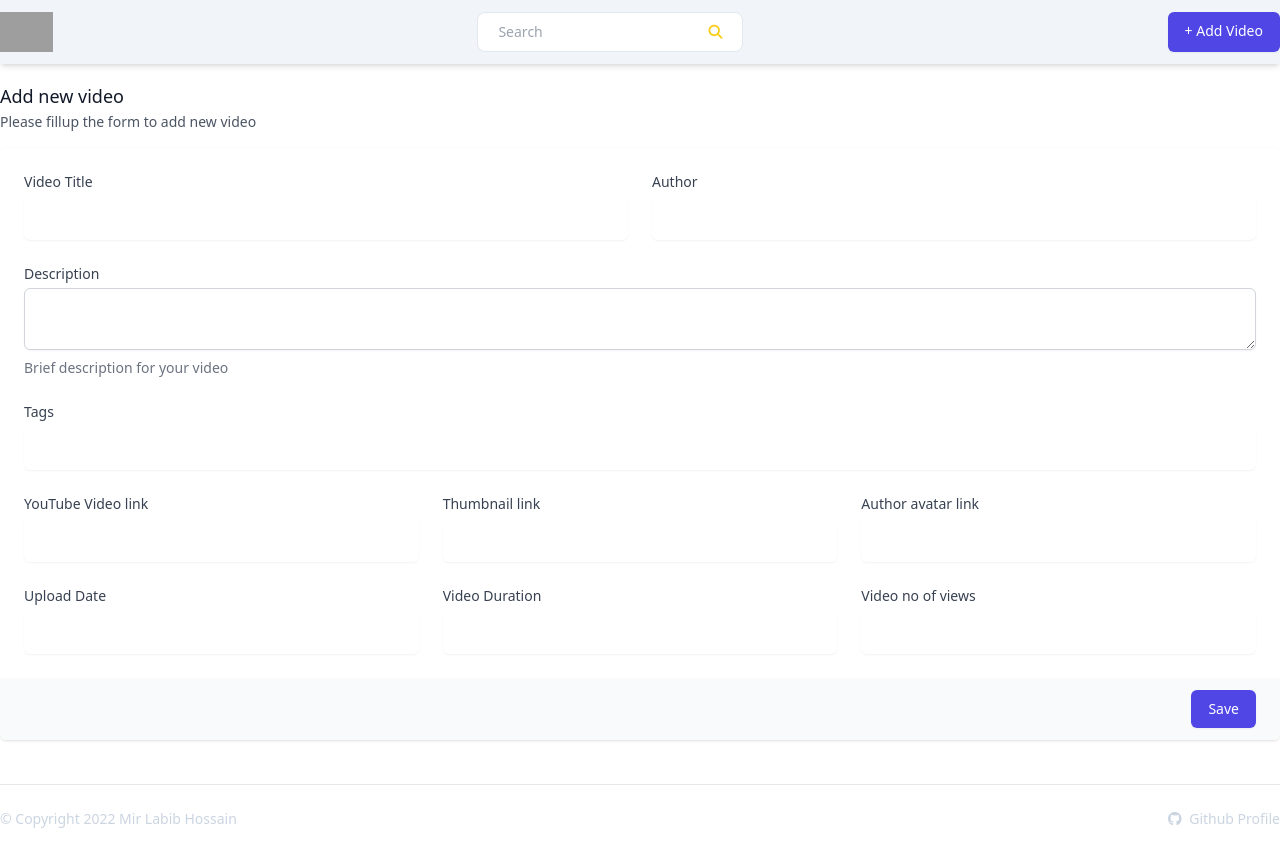
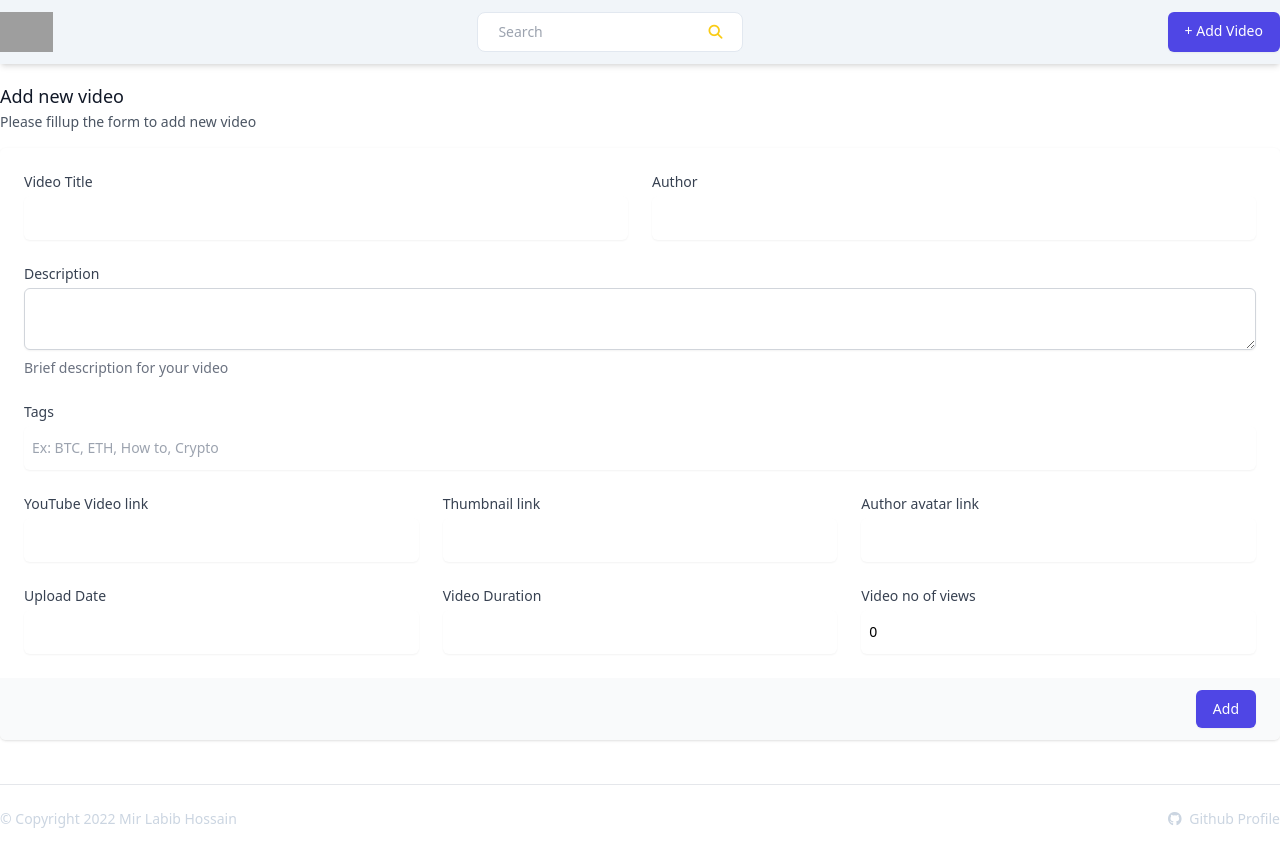
Before and after one commit to Mir-Labib-Hossain/Crypto-TV, a React (Create React App) app: page /videos/add in a window 1280 px wide. Built offline with nearby package versions, Linux system fonts and the light colour scheme; grey boxes are pictures that could not be loaded.

Commit message:
Implemented edit-video api & UI

```diff
--- a/src/components/textInput/index.tsx
+++ b/src/components/textInput/index.tsx
@@ -1,17 +1,14 @@
-import { forwardRef } from "react";
-
 type Props = {
   title: string;
-  [attributes: string]: any;
 };
 
-const TextInput = forwardRef(({ title, attributes }: Props, ref: any) => {
+const TextInput = ({ title, ...rest }: Props & React.InputHTMLAttributes<HTMLInputElement>) => {
   return (
     <>
       <label className="block text-sm font-medium text-gray-700">{title}</label>
-      <input type="text" {...attributes} ref={ref} required className="mt-1 py-3 px-2 focus:ring-indigo-500 focus:border-indigo-500 block w-full shadow-sm sm:text-sm border-gray-300 rounded-md" />
+      <input type="text" {...rest} required className="mt-1 py-3 px-2 focus:ring-indigo-500 focus:border-indigo-500 block w-full shadow-sm sm:text-sm border-gray-300 rounded-md" />
     </>
   );
-});
+};
 
 export default TextInput;
--- a/src/pages/addVideo/form.tsx
+++ b/src/pages/addVideo/form.tsx
@@ -1,41 +1,43 @@
-import { useRef } from "react";
+import { useEffect, useState } from "react";
 import { useNavigate } from "react-router-dom";
 import TextArea from "../../components/textArea";
 import TextInput from "../../components/textInput";
 import { useAddVideoMutation } from "../../services/videoApi";
 
 const Form = () => {
-  const [addVideo] = useAddVideoMutation();
+  const [addVideo, { isLoading, isError, isSuccess }] = useAddVideoMutation();
   const navigate = useNavigate();
 
-  const title = useRef<HTMLInputElement>();
-  const description = useRef<HTMLInputElement>();
-  const author = useRef<HTMLInputElement>();
-  const avatar = useRef<HTMLInputElement>();
-  const date = useRef<HTMLInputElement>();
-  const duration = useRef<HTMLInputElement>();
-  const views = useRef<HTMLInputElement>();
-  const link = useRef<HTMLInputElement>();
-  const thumbnail = useRef<HTMLInputElement>();
-  const tags = useRef<HTMLInputElement>();
+  const [title, setTitle] = useState<string>("");
+  const [description, setDescription] = useState<string>("");
+  const [author, setAuthor] = useState<string>("");
+  const [avatar, setAvatar] = useState<string>("");
+  const [date, setDate] = useState<string>("");
+  const [duration, setDuration] = useState<string>("");
+  const [views, setViews] = useState<number>(0);
+  const [link, setLink] = useState<string>("");
+  const [thumbnail, setThumbnail] = useState<string>("");
+  const [tags, setTags] = useState<string>("");
 
-  const handleSubmit = async (event: any) => {
+  const handleSubmit = (event: any) => {
     event.preventDefault();
-    const response: any = await addVideo({
-      title: title.current?.value || "",
-      description: description.current?.value || "",
-      author: author.current?.value || "",
-      avatar: avatar.current?.value || "",
-      date: date.current?.value || "",
-      duration: duration.current?.value || "",
-      views: views.current?.value ? parseInt(views.current.value) : 0,
-      link: link.current?.value || "",
-      thumbnail: thumbnail.current?.value || "",
-      tags: tags.current?.value.split(", ") || [],
+    addVideo({
+      title,
+      description,
+      author,
+      avatar,
+      date,
+      duration,
+      views,
+      link,
+      thumbnail,
+      tags: tags.split(", "),
     });
+  };
 
-    if (response.data) navigate("/");
-  };
+  useEffect(() => {
+    if (isSuccess) navigate(`/`);
+  }, [isSuccess, navigate]);
 
   return (
     <form onSubmit={handleSubmit}>
@@ -43,48 +45,49 @@ const Form = () => {
         <div className="px-4 py-5 bg-white sm:p-6">
           <div className="grid grid-cols-6 gap-6">
             <div className="col-span-6 sm:col-span-3">
-              <TextInput title="Video Title" ref={title} />
+              <TextInput title="Video Title" value={title} onChange={(e: React.ChangeEvent<HTMLInputElement>) => setTitle(e.target.value)} />
             </div>
 
             <div className="col-span-6 sm:col-span-3">
-              <TextInput title="Author" ref={author} />
+              <TextInput title="Author" value={author} onChange={(e: React.ChangeEvent<HTMLInputElement>) => setAuthor(e.target.value)} />
             </div>
 
             <div className="col-span-6">
-              <TextArea title="Description" ref={description} />
+              <TextArea title="Description" value={description} onChange={(e: React.ChangeEvent<HTMLTextAreaElement>) => setDescription(e.target.value)} />
             </div>
+
             <div className="col-span-6">
-              <TextInput title="Tags" ref={tags} placeholder="Ex: BTC, ETH, How to, Crypto" />
+              <TextInput title="Tags" value={tags} onChange={(e: React.ChangeEvent<HTMLInputElement>) => setTags(e.target.value)} placeholder="Ex: BTC, ETH, How to, Crypto" />
             </div>
 
             <div className="col-span-6 sm:col-span-6 lg:col-span-2">
-              <TextInput title="YouTube Video link" ref={link} />
+              <TextInput title="YouTube Video link" value={link} onChange={(e: React.ChangeEvent<HTMLInputElement>) => setLink(e.target.value)} />
             </div>
 
             <div className="col-span-6 sm:col-span-6 lg:col-span-2">
-              <TextInput title="Thumbnail link" ref={thumbnail} />
+              <TextInput title="Thumbnail link" value={thumbnail} onChange={(e: React.ChangeEvent<HTMLInputElement>) => setThumbnail(e.target.value)} />
             </div>
 
             <div className="col-span-6 sm:col-span-6 lg:col-span-2">
-              <TextInput title="Author avatar link" ref={avatar} />
+              <TextInput title="Author avatar link" value={avatar} onChange={(e: React.ChangeEvent<HTMLInputElement>) => setAvatar(e.target.value)} />
             </div>
 
             <div className="col-span-6 sm:col-span-6 lg:col-span-2">
-              <TextInput title="Upload Date" ref={date} />
+              <TextInput title="Upload Date" value={date} onChange={(e: React.ChangeEvent<HTMLInputElement>) => setDate(e.target.value)} />
             </div>
 
             <div className="col-span-6 sm:col-span-3 lg:col-span-2">
-              <TextInput title="Video Duration" ref={duration} />
+              <TextInput title="Video Duration" value={duration} onChange={(e: React.ChangeEvent<HTMLInputElement>) => setDuration(e.target.value)} />
             </div>
 
             <div className="col-span-6 sm:col-span-3 lg:col-span-2">
-              <TextInput title="Video no of views" ref={views} type="number" />
+              <TextInput title="Video no of views" value={views} onChange={(e: React.ChangeEvent<HTMLInputElement>) => setViews(parseInt(e.target.value))} type="number" />
             </div>
           </div>
         </div>
         <div className="px-4 py-3 bg-gray-50 text-right sm:px-6">
-          <button type="submit" className="inline-flex justify-center py-2 px-4 border border-transparent shadow-sm text-sm font-medium rounded-md text-white bg-indigo-600 hover:bg-indigo-700 focus:outline-none focus:ring-0 focus:ring-offset-0 focus:ring-indigo-500">
-            Save
+          <button type="submit" disabled={isLoading} className="inline-flex justify-center py-2 px-4 border border-transparent shadow-sm text-sm font-medium rounded-md text-white bg-indigo-600 hover:bg-indigo-700 focus:outline-none focus:ring-0 focus:ring-offset-0 focus:ring-indigo-500">
+            Add
           </button>
         </div>
 
--- a/src/pages/editVideo/form.tsx
+++ b/src/pages/editVideo/form.tsx
@@ -1,52 +1,107 @@
+import { useEffect, useState } from "react";
+import { useNavigate } from "react-router-dom";
+import Error from "../../components/status/error";
 import TextArea from "../../components/textArea";
 import TextInput from "../../components/textInput";
+import { useEditVideoMutation } from "../../services/videoApi";
 
-type Props = {};
+type Props = {
+  data: IVideo;
+};
 
-const Form = (props: Props) => {
+const Form = ({ data }: Props) => {
+  const { id, title: initialTitle, description: initialDescription, author: initialAuthor, avatar: initialAvatar, date: initialDate, duration: initialDuration, views: initialViews, link: initialLink, thumbnail: initialThumbnail, tags: initialTags } = data;
+
+  const [editVideo, { isLoading, isError, isSuccess }] = useEditVideoMutation();
+  const navigate = useNavigate();
+
+  const [title, setTitle] = useState<string>(initialTitle);
+  const [description, setDescription] = useState<string>(initialDescription);
+  const [author, setAuthor] = useState<string>(initialAuthor);
+  const [avatar, setAvatar] = useState<string>(initialAvatar);
+  const [date, setDate] = useState<string>(initialDate);
+  const [duration, setDuration] = useState<string>(initialDuration);
+  const [views, setViews] = useState<number>(initialViews);
+  const [link, setLink] = useState<string>(initialLink);
+  const [thumbnail, setThumbnail] = useState<string>(initialThumbnail);
+  const [tags, setTags] = useState<string>(initialTags.join(", "));
+
+  const handleSubmit = (event: any) => {
+    event.preventDefault();
+    editVideo({
+      videoId: id,
+      data: {
+        title,
+        description,
+        author,
+        avatar,
+        date,
+        duration,
+        views,
+        link,
+        thumbnail,
+        tags: tags.split(", "),
+      },
+    });
+  };
+
+  useEffect(() => {
+    if (isSuccess) navigate(`/videos/${id}`);
+  }, [id, isSuccess, navigate]);
+
   return (
-    <form action="#" method="POST">
+    <form onSubmit={handleSubmit}>
       <div className="shadow overflow-hidden sm:rounded-md">
         <div className="px-4 py-5 bg-white sm:p-6">
           <div className="grid grid-cols-6 gap-6">
             <div className="col-span-6 sm:col-span-3">
-              <TextInput title="Video Title" />
+              <TextInput title="Video Title" value={title} onChange={(e: React.ChangeEvent<HTMLInputElement>) => setTitle(e.target.value)} />
             </div>
 
             <div className="col-span-6 sm:col-span-3">
-              <TextInput title="Author" />
+              <TextInput title="Author" value={author} onChange={(e: React.ChangeEvent<HTMLInputElement>) => setAuthor(e.target.value)} />
             </div>
 
             <div className="col-span-6">
-              <TextArea title="Description" />
+              <TextArea title="Description" value={description} onChange={(e: React.ChangeEvent<HTMLTextAreaElement>) => setDescription(e.target.value)} />
             </div>
 
             <div className="col-span-6">
-              <TextInput title="YouTube Video link" />
-            </div>
-
-            <div className="col-span-6">
-              <TextInput title="Thumbnail link" />
+              <TextInput title="Tags" value={tags} onChange={(e: React.ChangeEvent<HTMLInputElement>) => setTags(e.target.value)} placeholder="Ex: BTC, ETH, How to, Crypto" />
             </div>
 
             <div className="col-span-6 sm:col-span-6 lg:col-span-2">
-              <TextInput title="Upload Date" />
+              <TextInput title="YouTube Video link" value={link} onChange={(e: React.ChangeEvent<HTMLInputElement>) => setLink(e.target.value)} />
+            </div>
+
+            <div className="col-span-6 sm:col-span-6 lg:col-span-2">
+              <TextInput title="Thumbnail link" value={thumbnail} onChange={(e: React.ChangeEvent<HTMLInputElement>) => setThumbnail(e.target.value)} />
+            </div>
+
+            <div className="col-span-6 sm:col-span-6 lg:col-span-2">
+              <TextInput title="Author avatar link" value={avatar} onChange={(e: React.ChangeEvent<HTMLInputElement>) => setAvatar(e.target.value)} />
+            </div>
+
+            <div className="col-span-6 sm:col-span-6 lg:col-span-2">
+              <TextInput title="Upload Date" value={date} onChange={(e: React.ChangeEvent<HTMLInputElement>) => setDate(e.target.value)} />
             </div>
 
             <div className="col-span-6 sm:col-span-3 lg:col-span-2">
-              <TextInput title="Video Duration" />
+              <TextInput title="Video Duration" value={duration} onChange={(e: React.ChangeEvent<HTMLInputElement>) => setDuration(e.target.value)} />
             </div>
 
             <div className="col-span-6 sm:col-span-3 lg:col-span-2">
-              <TextInput title="Video no of views" />
+              <TextInput title="Video no of views" value={views} onChange={(e: React.ChangeEvent<HTMLInputElement>) => setViews(parseInt(e.target.value))} type="number" />
             </div>
           </div>
         </div>
         <div className="px-4 py-3 bg-gray-50 text-right sm:px-6">
-          <button type="submit" className="inline-flex justify-center py-2 px-4 border border-transparent shadow-sm text-sm font-medium rounded-md text-white bg-indigo-600 hover:bg-indigo-700 focus:outline-none focus:ring-0 focus:ring-offset-0 focus:ring-indigo-500">
-            Save
+          <button type="submit" disabled={isLoading} className="inline-flex justify-center py-2 px-4 border border-transparent shadow-sm text-sm font-medium rounded-md text-white bg-indigo-600 hover:bg-indigo-700 focus:outline-none focus:ring-0 focus:ring-offset-0 focus:ring-indigo-500">
+            Update
           </button>
         </div>
+
+        {isError && <Error message="There was a problem while updating video details." />}
       </div>
     </form>
   );
--- a/src/pages/editVideo/index.tsx
+++ b/src/pages/editVideo/index.tsx
@@ -1,8 +1,16 @@
+import { useParams } from "react-router-dom";
+import Error from "../../components/status/error";
+import { useVideoQuery } from "../../services/videoApi";
 import Form from "./form";
 
-type Props = {};
+const EditVideo = () => {
+  const { videoId } = useParams();
+  const { data, isSuccess } = useVideoQuery({ videoId: videoId! }, { skip: !videoId });
+  let content: IContent;
+  if (isSuccess) content = <Form data={data} />;
+  else content = <Error message="Failed to edit" />;
+console.log(videoId);
 
-const EditVideo = (props: Props) => {
   return (
     <div className="max-w-7xl mx-auto p-5 lg:px-0">
       <div className="w-full">
@@ -10,9 +18,7 @@ const EditVideo = (props: Props) => {
           <h3 className="text-lg font-medium leading-6 text-gray-900">Edit video</h3>
           <p className="mt-1 text-sm text-gray-600">Please fillup the form to edit video</p>
         </div>
-        <div className="mt-5 md:mt-0 md:col-span-2">
-          <Form />
-        </div>
+        <div className="mt-5 md:mt-0 md:col-span-2">{content}</div>
       </div>
     </div>
   );
--- a/src/pages/video/Details.tsx
+++ b/src/pages/video/Details.tsx
@@ -20,7 +20,7 @@ const Details = ({ id, title, date, description, likes, unlikes }: Props) => {
         <h2 className="text-sm leading-[1.7142857] text-slate-600 w-full">Uploaded on {date}</h2>
         <div className="flex">
           <LikeUnlike id={id} prevLikes={likes} prevUnlikes={unlikes} />
-          <EditDeleteBtn />
+          <EditDeleteBtn  id={id}  />
         </div>
       </div>
       <div className="mt-4 text-sm text-[#334155] dark:text-slate-300">{description}</div>
--- a/src/services/videoApi.ts
+++ b/src/services/videoApi.ts
@@ -21,7 +21,7 @@ interface IUpdateReaction {
   currentNum: number;
 }
 
-interface IAddVideo {
+interface IAddVideoPayload {
   title: string;
   description: string;
   author: string;
@@ -32,6 +32,11 @@ interface IAddVideo {
   link: string;
   thumbnail: string;
   tags: string[];
+}
+
+interface IEditVideoPayloadParam {
+  videoId: number;
+  data: IAddVideoPayload;
 }
 
 const videoApi = baseApiSlice.injectEndpoints({
@@ -84,7 +89,7 @@ const videoApi = baseApiSlice.injectEndpoints({
     }),
 
     // add video
-    addVideo: build.mutation<IVideo, IAddVideo>({
+    addVideo: build.mutation<IVideo, IAddVideoPayload>({
       invalidatesTags: ["videos"],
       query: (data) => ({
         url: `/videos`,
@@ -92,7 +97,17 @@ const videoApi = baseApiSlice.injectEndpoints({
         body: data,
       }),
     }),
+
+    // edit video
+    editVideo: build.mutation<IVideo, IEditVideoPayloadParam>({
+      invalidatesTags: ["videos"],
+      query: ({ videoId, data }) => ({
+        url: `/videos/${videoId}`,
+        method: "PUT",
+        body: data,
+      }),
+    }),
   }),
 });
 
-export const { useVideosQuery, useVideoQuery, useRelatedVideosQuery, useUpdateReactionMutation, useAddVideoMutation } = videoApi;
+export const { useVideosQuery, useVideoQuery, useRelatedVideosQuery, useUpdateReactionMutation, useAddVideoMutation, useEditVideoMutation } = videoApi;
```
Also changed, not shown: src/components/textArea/index.tsx (+3 -5 lines), src/pages/video/editDeleteBtn.tsx (+5 -3 lines), 1 other file (tests, documents, lock files or other folders).
